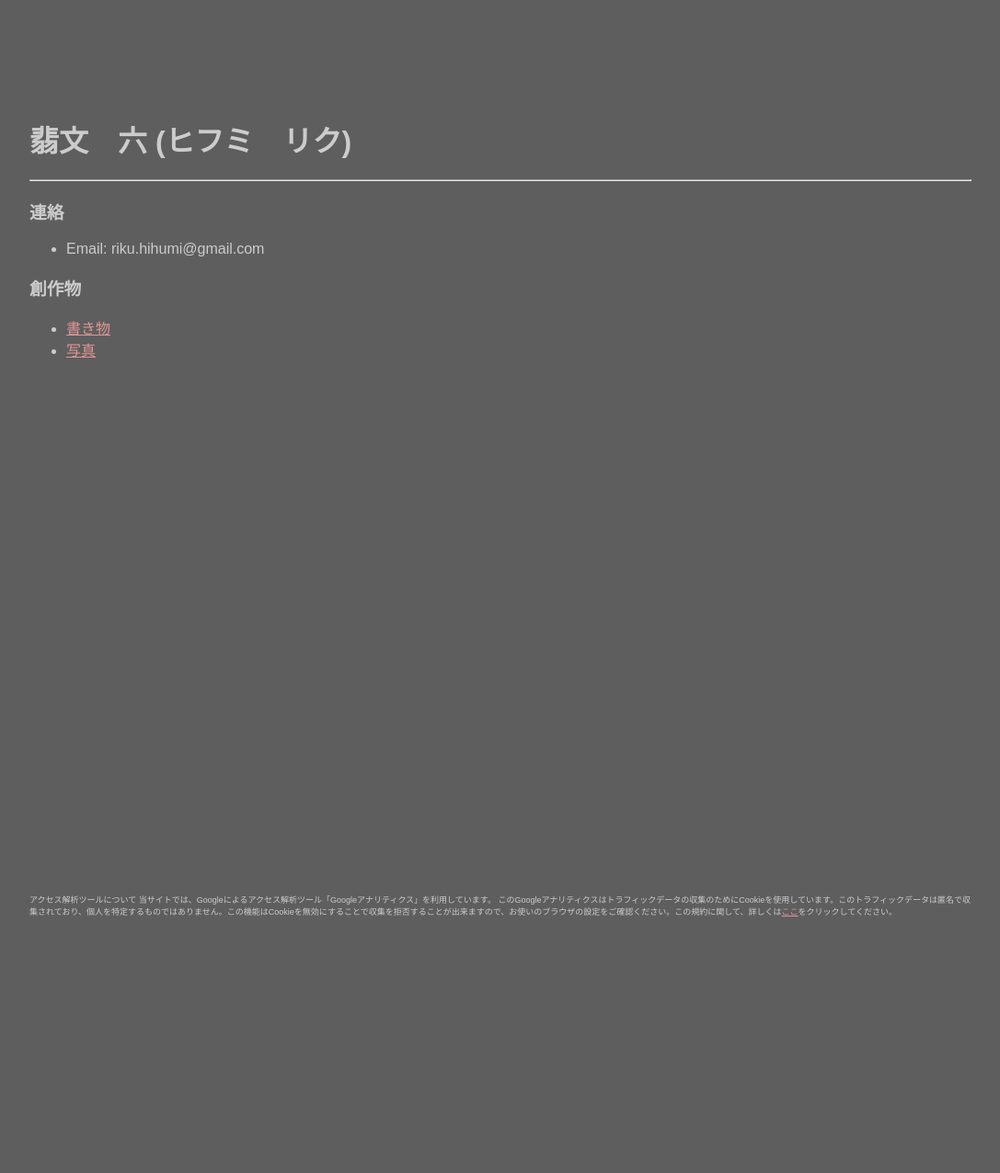
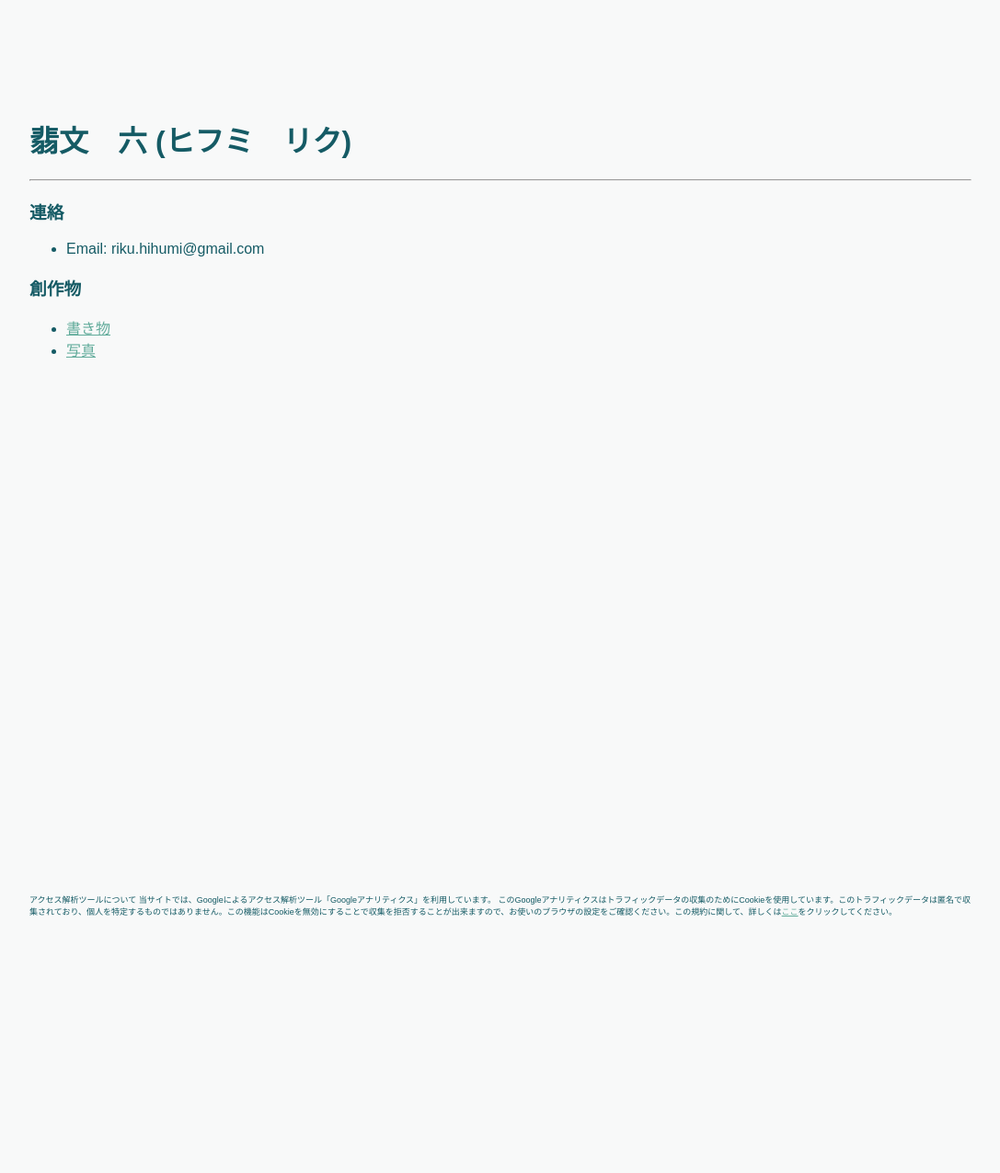
Before and after one commit to hihumi-riku/hihumi-riku.github.io, a Jekyll site: the page built from index.md, in a window 1280 px wide. Shown: the whole page at 92% size, without its empty margins (96-1183 px from the left). Built offline with Jekyll 4.4.1, drawn with Linux system fonts in a browser that asks for light colours.

Commit message:
Update stylesheet.css

```diff
--- a/assets/styles/stylesheet.css
+++ b/assets/styles/stylesheet.css
@@ -1,12 +1,12 @@
 /* https://colourco.de/monochrome-light/5/230c0c */
 body {
-  background-color: #5e5e5e;
-  color: #CCCCCC;
+  background-color: #F8F9F9;
+  color: #155B65;
   font-family: 'Noto Sans Japanese', sans-serif;
 }
 
 a {
-color:#e19595;
+color:#60AB9A;
 }
 
 img{
```
